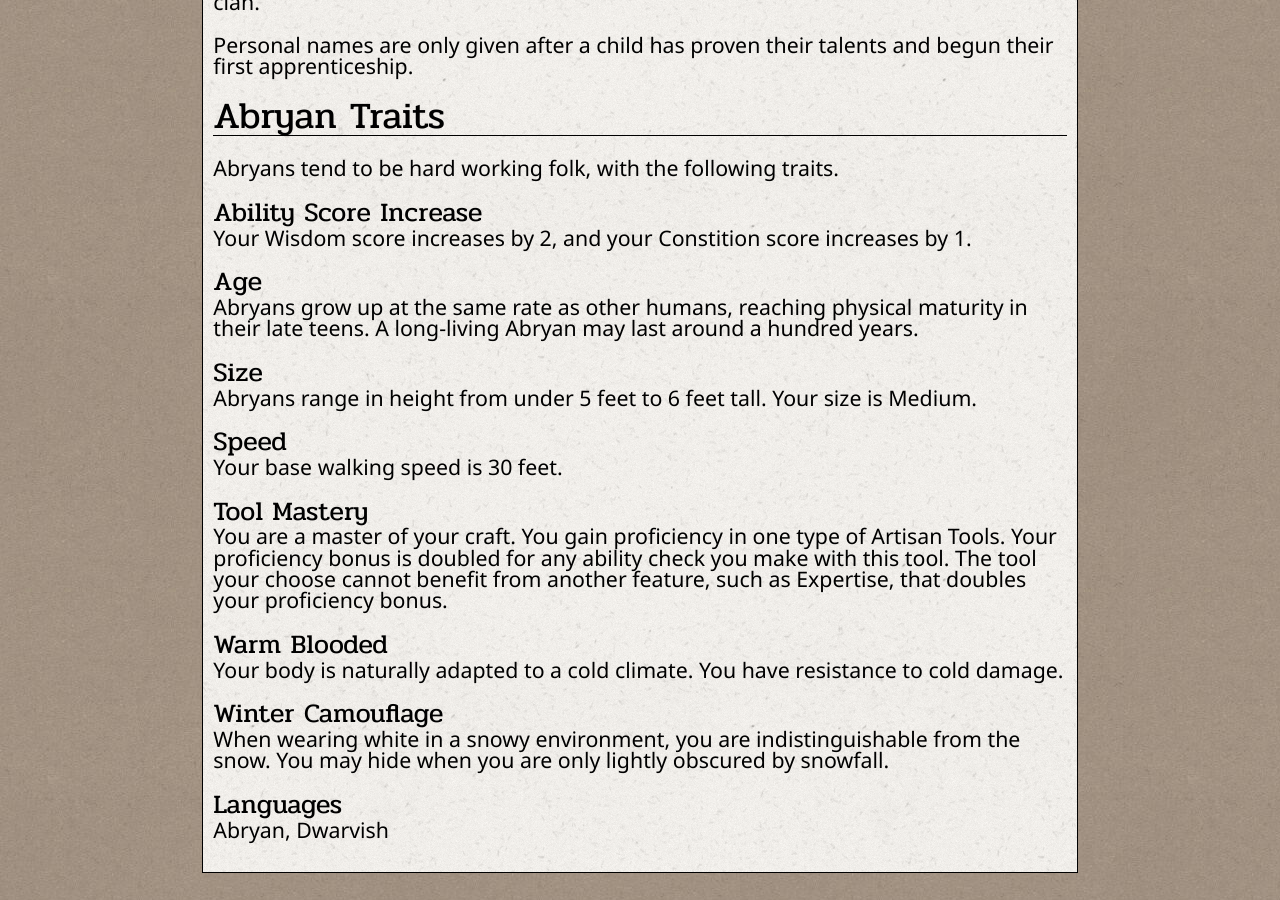
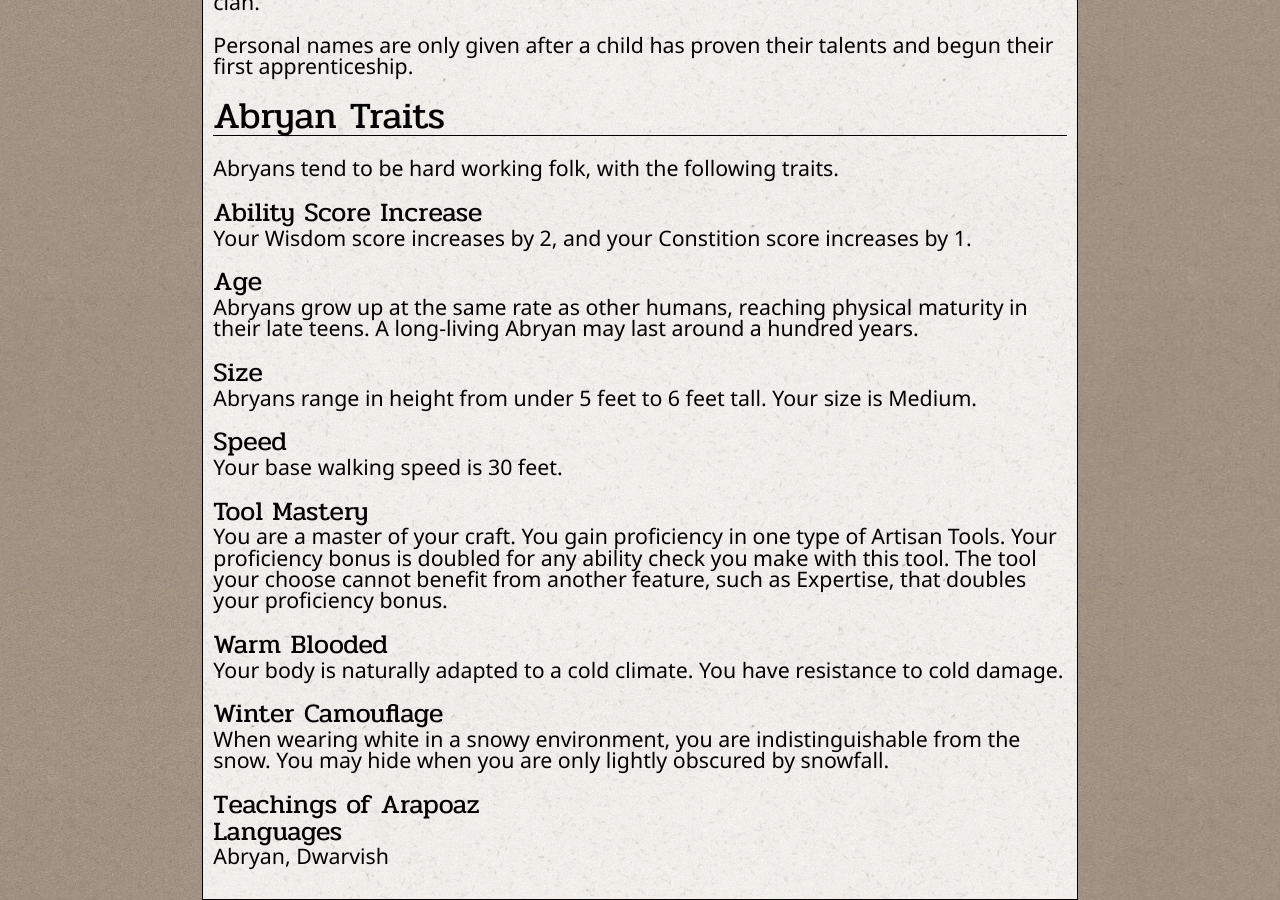
Before and after one commit to EmmiaSilk/rpg-notes, a Jekyll site: the page built from _collections/_uatera_ancestries/abryan.md, in a window 1280 px wide and 900 px high, scrolled down 908 px. Built offline with Jekyll 4.4.1, drawn with Linux system fonts in a browser that asks for light colours; before the commit the page ends 1781 px from its top, so only the background shows below that.

Commit message:
Added Traditions of Arapoaz trait to Abryans.

```diff
--- a/_collections/_uatera_ancestries/abryan.md
+++ b/_collections/_uatera_ancestries/abryan.md
@@ -69,5 +69,8 @@ damage.
 When wearing white in a snowy environment, you are indistinguishable from the
 snow. You may hide when you are only lightly obscured by snowfall.
 
+#### Teachings of Arapoaz
+
+
 #### Languages
 Abryan, Dwarvish
```
